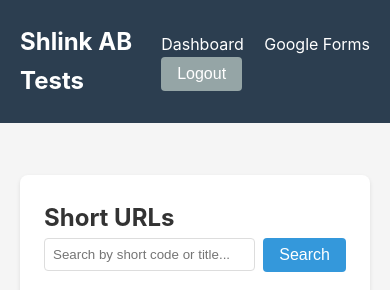
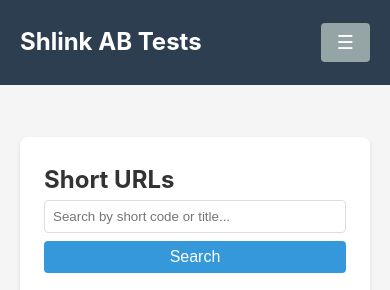
Before and after one commit to Maximax67/shlink-ab-tests, a Python web app: template templates/dashboard.html in a window 390 px wide. Shown: the top 290 px of the page. Run offline with Jinja, Linux system fonts and the light colour scheme; the template is opened without the code that fills it, so the values that code supplies are empty.

Commit message:
refactor: make admin panel mobile friendly

```diff
--- a/templates/base.html
+++ b/templates/base.html
@@ -105,6 +105,48 @@
 
         .btn-secondary:hover {
             background: #7f8c8d;
+        }
+
+        .nav-wrapper {
+            display: flex;
+            align-items: center;
+            position: relative;
+        }
+
+        .nav-toggle {
+            display: none; /* hidden on desktop */
+            font-size: 1.2rem;
+        }
+
+        .nav-links {
+            display: flex;
+            align-items: center;
+            gap: 1rem;
+        }
+
+        @media (max-width: 768px) {
+            .nav-toggle {
+                display: inline-block; /* show hamburger */
+            }
+            .nav-links {
+                display: none; /* hide links initially */
+                flex-direction: column;
+                background: #2c3e50;
+                position: absolute;
+                top: 100%;
+                right: 0;
+                width: 200px;
+                padding: 1rem;
+                border-radius: 0 0 8px 8px;
+                z-index: 100;
+            }
+            .nav-links a,
+            .nav-links form {
+                margin-bottom: 0.5rem;
+            }
+            .nav-links.show {
+                display: flex;
+            }
         }
 
         table {
@@ -260,11 +302,16 @@
         <div class="container">
             <h1>Shlink AB Tests</h1>
             <nav>
-                {% block nav %}
-                <form action="/admin/logout" method="post" style="display: inline;">
-                    <button type="submit" class="btn btn-secondary">Logout</button>
-                </form>
-                {% endblock %}
+                <div class="nav-wrapper">
+                    <button class="nav-toggle btn btn-secondary">☰</button>
+                    <div class="nav-links">
+                        {% block nav %}
+                        <form action="/admin/logout" method="post" style="display: inline;">
+                            <button type="submit" class="btn btn-secondary">Logout</button>
+                        </form>
+                        {% endblock %}
+                    </div>
+                </div>
             </nav>
         </div>
     </header>
@@ -273,6 +320,22 @@
         {% block content %}{% endblock %}
     </div>
 
+    <script>
+        const navToggle = document.querySelector('.nav-toggle');
+        const navLinks = document.querySelector('.nav-links');
+
+        navToggle.addEventListener('click', (e) => {
+            e.stopPropagation();
+            navLinks.classList.toggle('show');
+        });
+
+        document.addEventListener('click', (e) => {
+            if (!navLinks.contains(e.target) && !navToggle.contains(e.target)) {
+                navLinks.classList.remove('show');
+            }
+        });
+    </script>
+
     {% block extra_js %}{% endblock %}
 </body>
 
--- a/templates/dashboard.html
+++ b/templates/dashboard.html
@@ -1,6 +1,50 @@
 {% extends "base.html" %}
 
 {% block title %}Dashboard{% endblock %}
+
+{% block extra_css %}
+<style>
+    .search-form {
+        display: flex;
+        flex-wrap: wrap;
+        gap: 0.5rem;
+        align-items: center;
+    }
+
+    .search-form input[type="text"] {
+        flex: 1;
+        min-width: 150px;
+    }
+
+    .search-buttons {
+        display: flex;
+        gap: 0.5rem;
+    }
+
+    @media (max-width: 768px) {
+        .search-form {
+            flex-direction: column;
+            align-items: stretch;
+        }
+
+        .search-buttons {
+            flex-direction: column;
+        }
+
+        .search-buttons .btn {
+            width: 100%;
+            margin: 0;
+            line-height: 1;
+            text-align: center;
+        }
+
+        .search-form input[type="text"] {
+            width: 100%;
+            margin: 0;
+        }
+    }
+</style>
+{% endblock %}
 
 {% block nav %}
 <a href="/admin/dashboard">Dashboard</a>
@@ -15,12 +59,14 @@
     <h2>Short URLs</h2>
 
     <div class="search-box">
-        <form method="get" action="/admin/dashboard" style="display: flex; align-items: center;">
+        <form method="get" action="/admin/dashboard" class="search-form">
             <input type="text" name="search" placeholder="Search by short code or title..." value="{{ search }}">
-            <button type="submit" class="btn">Search</button>
-            {% if search %}
-            <a href="/admin/dashboard" class="btn btn-secondary" style="margin-left: 0.5rem;">Clear</a>
-            {% endif %}
+            <div class="search-buttons">
+                <button type="submit" class="btn">Search</button>
+                {% if search %}
+                <a href="/admin/dashboard" class="btn btn-secondary">Clear</a>
+                {% endif %}
+            </div>
         </form>
     </div>
 
--- a/templates/google_forms.html
+++ b/templates/google_forms.html
@@ -30,7 +30,7 @@
     {% endif %}
 
     <details style="margin-bottom: 2rem;" {% if not google_forms %}open{% endif %}>
-        <summary style="cursor: pointer; font-weight: 600; margin-bottom: 1rem;">+ Add New Google Form</summary>
+        <summary style="cursor: pointer; font-weight: 600; margin-bottom: 1rem;">Add New Google Form</summary>
         <form action="/admin/google_forms/add" method="post"
             style="background: #f8f9fa; padding: 1rem; border-radius: 4px; margin-top: 1rem;">
             <div class="form-group">
--- a/templates/short_url_detail.html
+++ b/templates/short_url_detail.html
@@ -28,6 +28,7 @@
 
     <h2>Short URL: {{ short_url.short_code }}</h2>
 
+    <div class="table-wrapper">
         <table style="margin-bottom: 2rem;">
             <tr>
                 <th style="width: 200px;">ID</th>
@@ -68,6 +69,7 @@
                 <td>{{ short_url.max_visits or 'Unlimited' }}</td>
             </tr>
         </table>
+    </div>
 </div>
 
 <div class="card">
@@ -155,7 +157,7 @@
     </div>
 
     <details style="margin-top: 2rem;">
-        <summary style="cursor: pointer; font-weight: 600; margin-bottom: 1rem;">+ Create New A/B Test</summary>
+        <summary style="cursor: pointer; font-weight: 600; margin-bottom: 1rem;">Create New A/B Test</summary>
         <form action="/admin/short_url/{{ short_url.id }}/ab_test" method="post"
             style="background: #f8f9fa; padding: 1rem; border-radius: 4px; margin-top: 1rem;">
             <div class="form-group">
```
Lines whose indentation alone changed are shown as unchanged.
